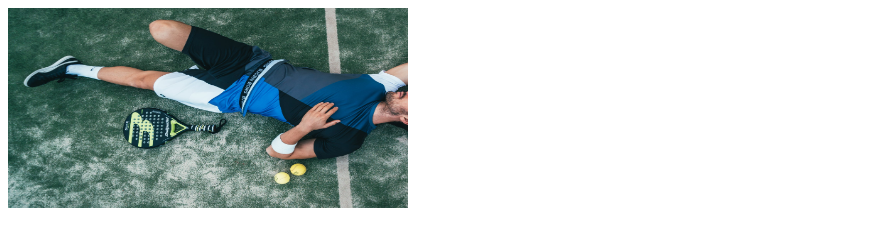
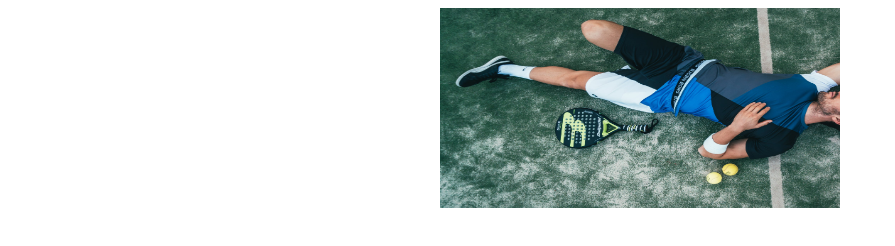
Before and after one commit to Fakhruddin90/slide_js, a plain HTML site: page index.html in a window 1280 px wide. Shown: the whole page, without its empty margins (0-895 px from the left). Drawn offline with Linux system fonts and the light colour scheme.

Commit message:
add style

```diff
--- a/index.html
+++ b/index.html
@@ -26,4 +26,12 @@ function changeImg() {
 window.onload = changeImg;
 </script>
 
-<img name="slide" width="400" height="200">
+<style>
+    .img {
+        display: block;
+        margin-left: auto;
+        margin-right: auto;
+    }
+</style>
+
+<img class="img" name="slide" width="400" height="200">
```
